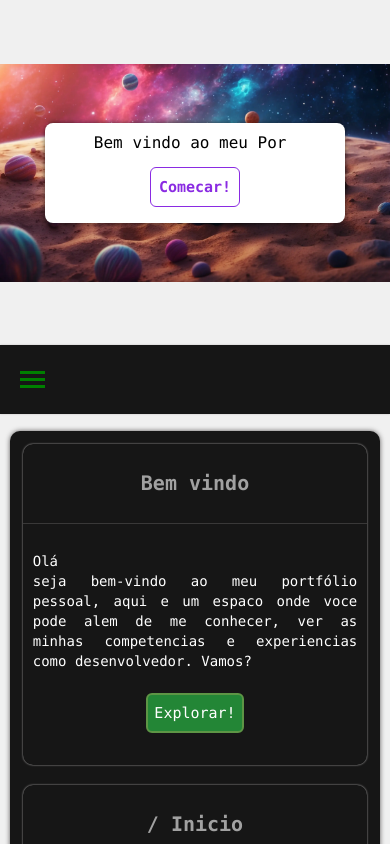
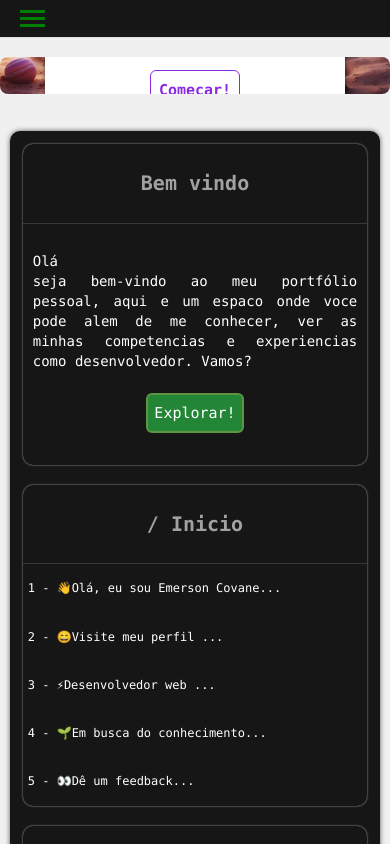
Before and after one commit to emers0n17/Portfolio_React, a React (Vite) app: page / in a window 390 px wide. Shown: the top 844 px of the page. Built offline with nearby package versions, Linux system fonts and the light colour scheme.

Commit message:
Ajuste para deploy 9

```diff
--- a/src/Componentes/inicio/inicio.jsx
+++ b/src/Componentes/inicio/inicio.jsx
@@ -136,9 +136,8 @@ class Inicio extends React.Component {
     return (
       <div id="inicio">
         <div id="containerInicio">
-
+        <Menu />
         <Banner />
-          <Menu />
           <div id="perfil">
             <InfoInicioReact1 conteudo={<Conteudo_card1 />} titulo={"Bem vindo"} />
             <InfoInicioReact1 conteudo={<Conteudo_card2 />} titulo={"/ Inicio"} />
--- a/src/Estilos/estyleInicio.css
+++ b/src/Estilos/estyleInicio.css
@@ -420,11 +420,12 @@ align-items: center;
   }
 
   #inicio {
-      height: 1800px;
+      height: 1500px;
+      margin-bottom: 200px;
   }
 
   #containerInicio {
-      min-height: 1800px;
+      min-height: 1500px;
       height: auto;
   }
 
```
